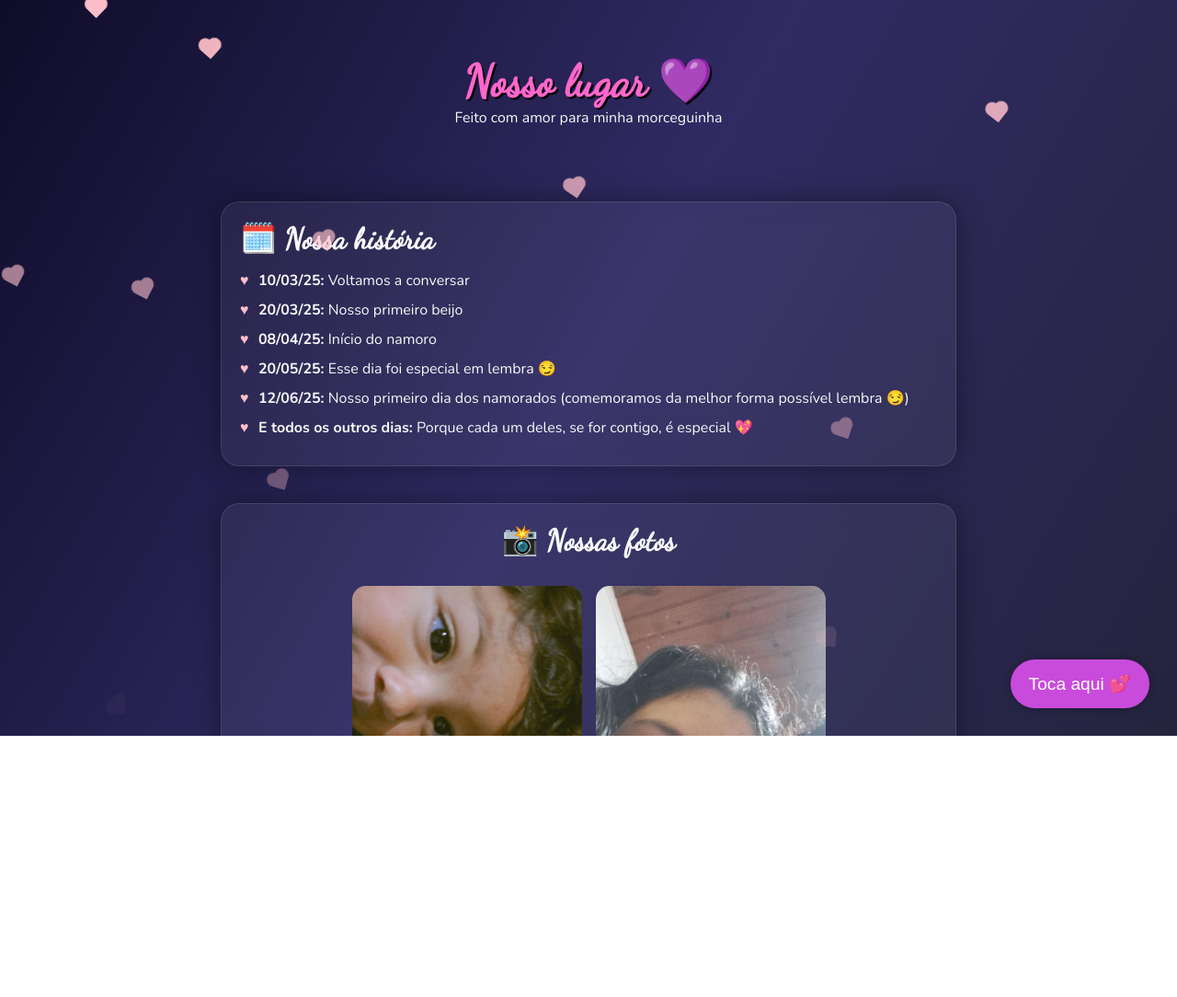
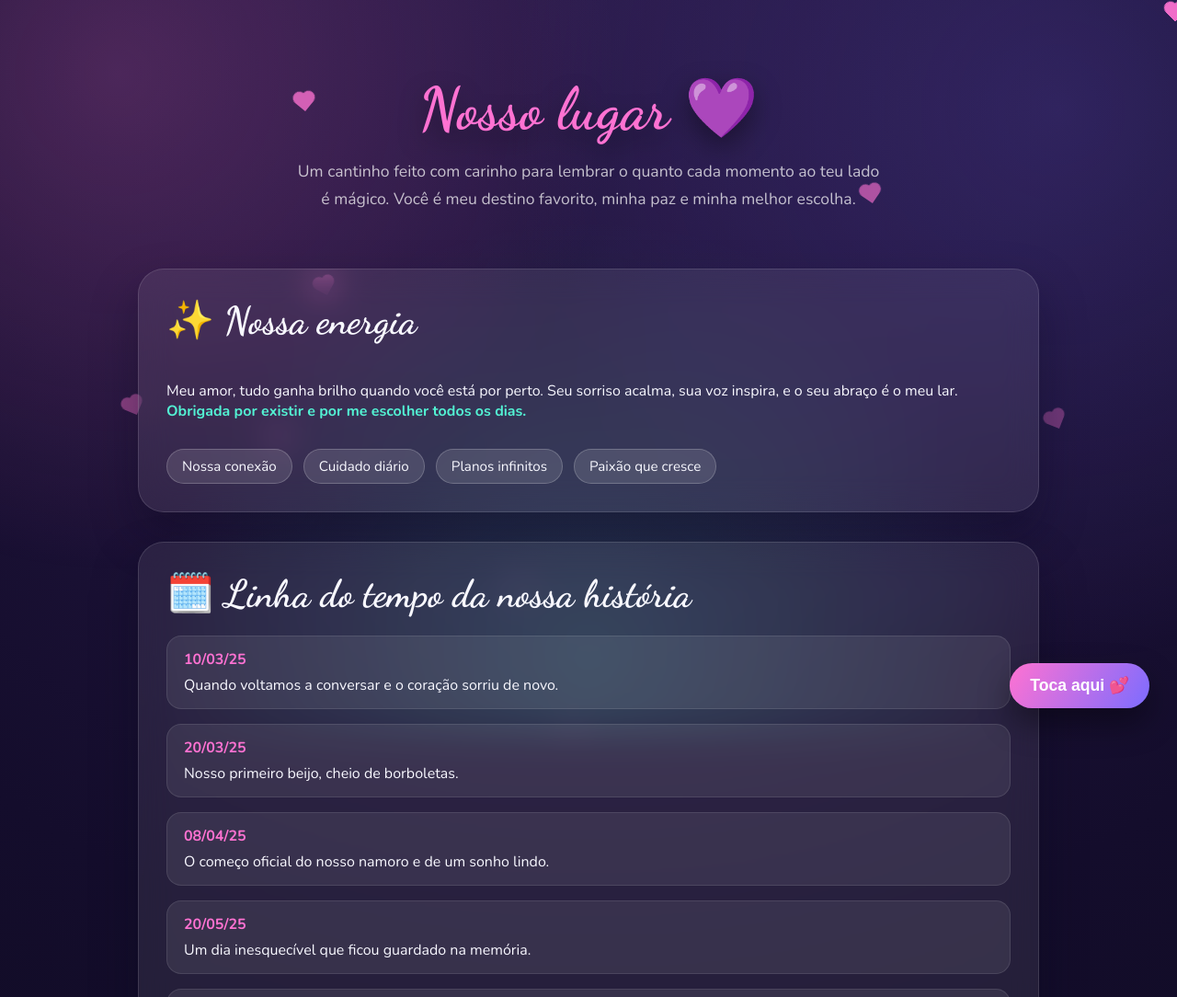
Before and after one commit to thiagorddd/Nossa-lugar-, a plain HTML site: page index.html in a window 1280 px wide. Shown: the top 1084 px of the page at 92% size. Before the commit the page ends 800 px from the top, so only its background shows below. Drawn offline with nearby package versions, Linux system fonts and the light colour scheme.

Commit message:
Redesign tribute page styling

```diff
--- a/index.html
+++ b/index.html
@@ -1,195 +1,383 @@
-<!DOCTYPE html><html lang="pt-br">
+<!DOCTYPE html>
+<html lang="pt-br">
 <head>
   <meta charset="UTF-8" />
   <meta name="viewport" content="width=device-width, initial-scale=1.0" />
   <title>Nosso lugar</title>
-  <link href="https://fonts.googleapis.com/css2?family=Dancing+Script&family=Nunito:wght@400;700&display=swap" rel="stylesheet">
+  <link href="https://fonts.googleapis.com/css2?family=Dancing+Script:wght@500;700&family=Nunito:wght@300;400;600;700&display=swap" rel="stylesheet">
   <style>
+    :root {
+      color-scheme: dark;
+      --bg: #0b0b1d;
+      --bg-soft: rgba(255, 255, 255, 0.06);
+      --glass: rgba(255, 255, 255, 0.08);
+      --primary: #ff72d2;
+      --secondary: #7c6cff;
+      --accent: #53f2d3;
+      --text: #f8f8ff;
+      --muted: rgba(255, 255, 255, 0.72);
+    }
+
     * {
       margin: 0;
       padding: 0;
       box-sizing: border-box;
     }
-    html, body {
-  height: 100%;
+
+    body {
+      font-family: 'Nunito', sans-serif;
+      background: radial-gradient(circle at top, #2b1b4b 0%, #140d2c 45%, #090913 100%);
+      color: var(--text);
+      min-height: 100vh;
       overflow-x: hidden;
-  scroll-behavior: smooth;
-  perspective: 1px;
-  transform-style: preserve-3d;
+    }
+
+    .glow {
+      position: fixed;
+      inset: 0;
+      pointer-events: none;
+      background:
+        radial-gradient(circle at 10% 10%, rgba(255, 114, 210, 0.2), transparent 40%),
+        radial-gradient(circle at 90% 15%, rgba(124, 108, 255, 0.18), transparent 45%),
+        radial-gradient(circle at 50% 90%, rgba(83, 242, 211, 0.16), transparent 50%);
+      z-index: 0;
+    }
+
+    header {
+      position: relative;
+      padding: 80px 20px 60px;
+      text-align: center;
+      z-index: 1;
+    }
+
+    header h1 {
+      font-family: 'Dancing Script', cursive;
+      font-size: clamp(2.8rem, 5vw, 4.5rem);
+      color: var(--primary);
+      text-shadow: 0 12px 30px rgba(0, 0, 0, 0.4);
+    }
+
+    header p {
+      max-width: 640px;
+      margin: 15px auto 0;
+      font-size: 1.1rem;
+      color: var(--muted);
+      line-height: 1.7;
+    }
+
+    .container {
+      position: relative;
+      z-index: 1;
+      padding: 0 20px 80px;
+      display: grid;
+      gap: 32px;
     }
 
     .section {
-  position: relative;
-  padding: 60px 20px;
-  background: rgba(255, 255, 255, 0.1);
-  transform-style: preserve-3d;
-  z-index: 1;
-}
-    body {
-  font-family: 'Nunito', sans-serif;
-  background: linear-gradient(120deg, #0f0c29, #302b63, #24243e);
-  color: #f8f8f8;
-  padding: 20px;
-  scroll-behavior: smooth;
-    }
-    header {
-      text-align: center;
-      padding: 40px 0;
-    }
-    header h1 {
-  font-family: 'Dancing Script', cursive;
-  font-size: 3em;
-  color: #ff66cc;
-  text-shadow: 2px 2px #000;
-    }
-    .section {
-  max-width: 800px;
-  margin: 40px auto;
-  background: rgba(255, 255, 255, 0.05);
-  backdrop-filter: blur(10px);
-  -webkit-backdrop-filter: blur(10px);
-  border: 1px solid rgba(255, 255, 255, 0.1);
-  padding: 20px;
-  border-radius: 20px;
-  box-shadow: 0 0 30px rgba(0,0,0,0.4);
+      max-width: 980px;
+      margin: 0 auto;
+      width: 100%;
+      padding: 30px;
+      border-radius: 28px;
+      background: var(--glass);
+      border: 1px solid rgba(255, 255, 255, 0.12);
+      box-shadow: 0 24px 50px rgba(10, 10, 30, 0.35);
+      backdrop-filter: blur(18px);
     }
 
     .section h2 {
       font-family: 'Dancing Script', cursive;
-      font-size: 2em;
-      margin-bottom: 15px;
+      font-size: clamp(1.9rem, 3.5vw, 2.6rem);
+      margin-bottom: 20px;
+      color: var(--text);
     }
-    .timeline ul {
-      list-style: none;
-      padding-left: 20px;
+
+    .hero-card {
+      display: grid;
+      gap: 20px;
+      align-items: center;
     }
-    .timeline li {
-      margin: 10px 0;
-      position: relative;
+
+    .hero-card strong {
+      color: var(--accent);
+      font-weight: 700;
     }
-    .timeline li::before {
-      content: "\2665";
-      color: pink;
-      position: absolute;
-      left: -20px;
-    }
-    .gallery {
+
+    .badge-row {
       display: flex;
       flex-wrap: wrap;
-      justify-content: center;
-      gap: 15px;
+      gap: 12px;
+      margin-top: 10px;
     }
+
+    .badge {
+      padding: 8px 16px;
+      border-radius: 999px;
+      background: rgba(255, 255, 255, 0.12);
+      color: var(--text);
+      font-size: 0.95rem;
+      border: 1px solid rgba(255, 255, 255, 0.2);
+    }
+
+    .timeline {
+      display: grid;
+      gap: 16px;
+    }
+
+    .timeline-item {
+      padding: 14px 18px;
+      border-radius: 16px;
+      background: rgba(255, 255, 255, 0.08);
+      border: 1px solid rgba(255, 255, 255, 0.1);
+      display: grid;
+      gap: 6px;
+    }
+
+    .timeline-item span {
+      color: var(--primary);
+      font-weight: 700;
+    }
+
+    .gallery {
+      display: grid;
+      grid-template-columns: repeat(auto-fit, minmax(180px, 1fr));
+      gap: 16px;
+    }
+
     .gallery img {
       width: 100%;
-      max-width: 250px;
-      border-radius: 15px;
-      transition: transform 0.3s;
+      border-radius: 18px;
+      object-fit: cover;
+      aspect-ratio: 4 / 5;
+      box-shadow: 0 10px 25px rgba(0, 0, 0, 0.35);
+      transition: transform 0.35s ease, box-shadow 0.35s ease;
     }
+
     .gallery img:hover {
-      transform: scale(1.05);
+      transform: translateY(-6px) scale(1.02);
+      box-shadow: 0 16px 30px rgba(0, 0, 0, 0.45);
     }
+
     .love-letter {
-      text-align: center;
-      font-size: 1.2em;
-      font-style: italic;
-      line-height: 1.6;
-      padding: 20px;
-      border-left: 4px solid pink;
-      background: rgba(255,255,255,0.1);
-      border-radius: 15px;
+      font-size: 1.05rem;
+      line-height: 1.9;
+      color: var(--muted);
+      padding: 22px;
+      border-radius: 22px;
+      background: rgba(255, 255, 255, 0.06);
+      border: 1px solid rgba(255, 255, 255, 0.1);
     }
+
+    .signature {
+      margin-top: 16px;
+      font-family: 'Dancing Script', cursive;
+      font-size: 1.6rem;
+      color: var(--primary);
+    }
+
+    .floating-hearts {
+      position: fixed;
+      inset: 0;
+      pointer-events: none;
+      overflow: hidden;
+      z-index: 0;
+    }
+
     .heart {
-      position: fixed;
+      position: absolute;
       top: -10px;
-      width: 15px;
-      height: 15px;
-      background: pink;
+      width: 14px;
+      height: 14px;
+      background: var(--primary);
       transform: rotate(45deg);
-      animation: fall 6s linear infinite;
-      z-index: 999;
+      animation: fall linear infinite;
+      opacity: 0.9;
     }
+
     .heart::before,
     .heart::after {
       content: '';
       position: absolute;
-      width: 15px;
-      height: 15px;
-      background: pink;
+      width: 14px;
+      height: 14px;
+      background: var(--primary);
       border-radius: 50%;
     }
+
     .heart::before {
-      top: -7.5px;
+      top: -7px;
       left: 0;
     }
+
     .heart::after {
       top: 0;
-      left: -7.5px;
+      left: -7px;
     }
+
     @keyframes fall {
       to {
-        transform: translateY(100vh) rotate(360deg);
+        transform: translateY(110vh) rotate(360deg);
         opacity: 0;
+      }
+    }
+
+    .compliment-button {
+      position: fixed;
+      bottom: 30px;
+      right: 30px;
+      padding: 14px 22px;
+      border-radius: 999px;
+      background: linear-gradient(120deg, var(--primary), var(--secondary));
+      color: white;
+      border: none;
+      font-size: 1.1rem;
+      font-weight: 700;
+      box-shadow: 0 16px 35px rgba(0, 0, 0, 0.4);
+      cursor: pointer;
+      z-index: 2;
+      transition: transform 0.3s ease;
+    }
+
+    .compliment-button:hover {
+      transform: translateY(-4px) scale(1.02);
+    }
+
+    .compliment {
+      position: fixed;
+      background: #fff;
+      color: #ff5bbd;
+      padding: 10px 18px;
+      border-radius: 999px;
+      font-size: 0.95rem;
+      box-shadow: 0 12px 25px rgba(0, 0, 0, 0.2);
+      z-index: 10;
+      opacity: 0;
+      transform: translateY(10px);
+      transition: all 0.4s ease;
+      pointer-events: none;
+    }
+
+    @media (max-width: 700px) {
+      header {
+        padding-top: 60px;
+      }
+
+      .section {
+        padding: 24px;
+      }
+
+      .compliment-button {
+        bottom: 20px;
+        right: 20px;
       }
     }
   </style>
 </head>
 <body>
+  <div class="glow"></div>
+  <div class="floating-hearts" id="floating-hearts"></div>
+
   <header>
     <h1>Nosso lugar 💜</h1>
-    <p>Feito com amor para minha morceguinha</p>
-  </header>  <section class="section timeline">
-    <h2>🗓️ Nossa história</h2>
-    <ul>
-      <li><strong>10/03/25:</strong> Voltamos a conversar</li>
-      <li><strong>20/03/25:</strong> Nosso primeiro beijo</li>
-      <li><strong>08/04/25:</strong> Início do namoro</li>
-      <li><strong>20/05/25:</strong> Esse dia foi especial em lembra 😏</li>
-      <li><strong>12/06/25:</strong> Nosso primeiro dia dos namorados (comemoramos da melhor forma possível lembra 😏)</li>
-      <li><strong>E todos os outros dias:</strong> Porque cada um deles, se for contigo, é especial 💖</li>
-    </ul>
-  </section>  <section class="section gallery">
-    <h2>📸 Nossas fotos</h2>
+    <p>
+      Um cantinho feito com carinho para lembrar o quanto cada momento ao teu lado é mágico. Você é
+      meu destino favorito, minha paz e minha melhor escolha.
+    </p>
+  </header>
+
+  <main class="container">
+    <section class="section hero-card">
+      <h2>✨ Nossa energia</h2>
+      <p>
+        Meu amor, tudo ganha brilho quando você está por perto. Seu sorriso acalma, sua voz inspira,
+        e o seu abraço é o meu lar. <strong>Obrigada por existir e por me escolher todos os dias.</strong>
+      </p>
+      <div class="badge-row">
+        <span class="badge">Nossa conexão</span>
+        <span class="badge">Cuidado diário</span>
+        <span class="badge">Planos infinitos</span>
+        <span class="badge">Paixão que cresce</span>
+      </div>
+    </section>
+
+    <section class="section">
+      <h2>🗓️ Linha do tempo da nossa história</h2>
+      <div class="timeline">
+        <div class="timeline-item">
+          <span>10/03/25</span>
+          <p>Quando voltamos a conversar e o coração sorriu de novo.</p>
+        </div>
+        <div class="timeline-item">
+          <span>20/03/25</span>
+          <p>Nosso primeiro beijo, cheio de borboletas.</p>
+        </div>
+        <div class="timeline-item">
+          <span>08/04/25</span>
+          <p>O começo oficial do nosso namoro e de um sonho lindo.</p>
+        </div>
+        <div class="timeline-item">
+          <span>20/05/25</span>
+          <p>Um dia inesquecível que ficou guardado na memória.</p>
+        </div>
+        <div class="timeline-item">
+          <span>12/06/25</span>
+          <p>Nosso primeiro dia dos namorados, do jeitinho mais perfeito possível.</p>
+        </div>
+        <div class="timeline-item">
+          <span>E todos os dias</span>
+          <p>Porque cada momento contigo vira lembrança especial.</p>
+        </div>
+      </div>
+    </section>
+
+    <section class="section">
+      <h2>📸 Nossas fotos favoritas</h2>
       <div class="gallery">
-      <img src="essas_foto.jpg" alt="Foto 1" />
-      <img src="foto_essas.png" alt="Foto 2" />
-      <img src="sim_foto.jpg" alt="Foto 3" />
-      <!-- Substitua pelos nomes reais das fotos depois -->
+        <img src="essas_foto.jpg" alt="Nós dois sorrindo" />
+        <img src="foto_essas.png" alt="Nosso momento especial" />
+        <img src="sim_foto.jpg" alt="Nosso clique favorito" />
       </div>
-  </section>  <section class="section">
+    </section>
+
+    <section class="section">
       <h2>💌 Cartinha pra você</h2>
       <div class="love-letter">
-      amor já te falei muitas vezes mas quero falar de novo e de novo quanto vezes for necessário eu te amoooo muito muito até o buraco negro pq ele n tem fim, amo cada detalhe em ti, tu é a pessoa q eu quero pra minha vida com quem eu quero casar, sempre vou estar aqui contigo pra tudo bom ou ruim sempre vou estar com contigo já superamos bastante coisa e principalmente a gente n desistiu um do outro n desistiu de viver isso e agora estamos aqui, quem diria né.
-      Te amo, te amo, te amo e meu amor você é muito linda e que mulher gostosa, que namorada incrível obrigada por tudo minha vida, minha morceguinha te amo muito ❤️
+        Amor, eu já te disse mil vezes, mas vou repetir mais mil: eu te amo até onde o universo não
+        alcança. Amo cada detalhe teu, cada jeito, cada brilho no olhar. Você é a pessoa com quem eu
+        quero dividir a vida, os planos, os sonhos. Obrigada por ser minha parceira, minha força e
+        minha paz. Seguimos firmes, com carinho e coragem, e nada pode parar o que construímos juntas.
+        <div class="signature">Com todo o meu amor, sempre 💖</div>
       </div>
-  </section>  <script>
+    </section>
+  </main>
+
+  <button class="compliment-button" onclick="mostrarElogios()">Toca aqui 💕</button>
+
+  <script>
+    const heartContainer = document.getElementById('floating-hearts');
+
     function createHeart() {
       const heart = document.createElement('div');
       heart.classList.add('heart');
-      heart.style.left = Math.random() * 100 + "vw";
-      heart.style.animationDuration = (Math.random() * 2 + 3) + "s";
-      document.body.appendChild(heart);
-      setTimeout(() => {
-        heart.remove();
-      }, 6000);
+      heart.style.left = Math.random() * 100 + 'vw';
+      heart.style.animationDuration = (Math.random() * 3 + 4) + 's';
+      heart.style.opacity = Math.random() * 0.5 + 0.5;
+      heartContainer.appendChild(heart);
+      setTimeout(() => heart.remove(), 7000);
     }
-    setInterval(createHeart, 400);
-  </script> <!-- BOTÃO DE ELOGIOS -->
-<button onclick="mostrarElogios()" style="position: fixed; bottom: 30px; right: 30px; padding: 15px 20px;background: #c94bdb; ; color: white; border: none; border-radius: 30px; font-size: 1.2em; box-shadow: 0 0 10px rgba(0,0,0,0.3); cursor: pointer; z-index: 1000;">
-  Toca aqui 💕
-</button>
 
-<script>
+    setInterval(createHeart, 500);
+
     function mostrarElogios() {
       const elogios = [
         'Você é linda 💖',
         'Você é forte 🌟',
-      'Você já passou por tanto e seguiu em frente 💪',
-      'Você é incrível ✨',
-      'Você me faz feliz de verdade ❤️',
-      'Você é sensível e carinhosa 🥺',
-      'Você é ciumenta e eu amo isso 😂',
-      'Você é brava e eu acho fofo 🐯',
-      'Você é tudo pra mim 💘',
+        'Sua presença é meu refúgio 🌙',
+        'Você me inspira a ser melhor ✨',
+        'Seu abraço é meu lugar favorito ❤️',
+        'Você é carinhosa e sensível 🥺',
+        'Seu sorriso ilumina tudo ☀️',
+        'Você é minha paz e minha bagunça boa 💘',
         'Você é minha princesa, minha morceguinha 🦇💕',
         'Eu te amo além do que cabe em palavras 🫶'
       ];
@@ -197,27 +385,19 @@
       elogios.forEach((texto, i) => {
         setTimeout(() => {
           const msg = document.createElement('div');
+          msg.classList.add('compliment');
           msg.innerText = texto;
-        msg.style.position = 'fixed';
-        msg.style.left = Math.random() * 90 + 'vw';
-        msg.style.top = Math.random() * 80 + 'vh';
-        msg.style.background = '#fff';
-        msg.style.color = '#ff69b4';
-        msg.style.padding = '8px 15px';
-        msg.style.borderRadius = '20px';
-        msg.style.fontSize = '1em';
-        msg.style.boxShadow = '0 0 10px rgba(0,0,0,0.2)';
-        msg.style.zIndex = 9999;
+          msg.style.left = Math.random() * 80 + 10 + 'vw';
+          msg.style.top = Math.random() * 70 + 15 + 'vh';
+          document.body.appendChild(msg);
+          requestAnimationFrame(() => {
             msg.style.opacity = 1;
-        msg.style.transition = 'all 3s ease';
-        document.body.appendChild(msg);
-        setTimeout(() => {
-          msg.style.top = '0px';
-          msg.style.opacity = 0;
-        }, 100);
-        setTimeout(() => msg.remove(), 3000);
-      }, i * 400);
+            msg.style.transform = 'translateY(-12px)';
+          });
+          setTimeout(() => msg.remove(), 2800);
+        }, i * 320);
       });
     }
-</script></body>
+  </script>
+</body>
 </html>
```
Lines whose indentation alone changed are shown as unchanged.
